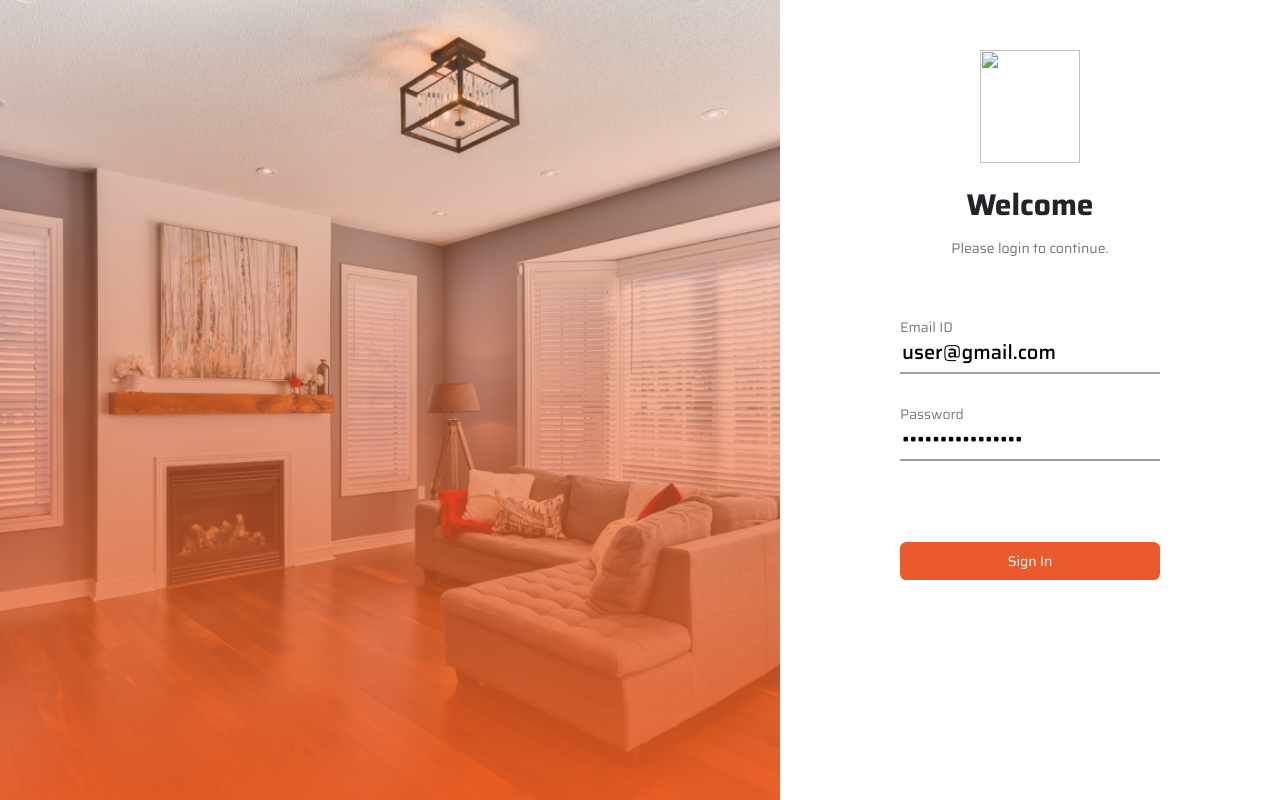
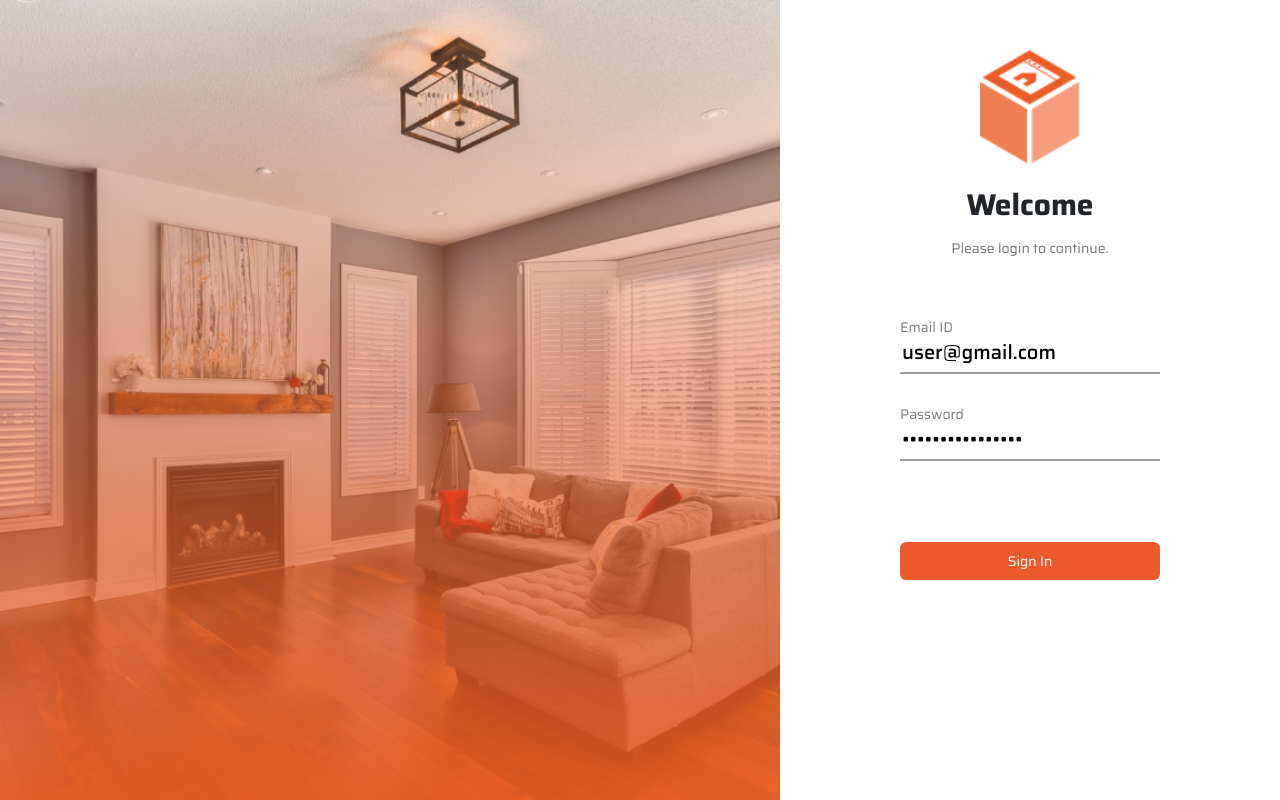
Before and after one commit to shwetakalunge/F-TS-ENGG-Screen1, a plain HTML site: page index.html in a window 1280 px wide. Drawn offline with nearby package versions, Linux system fonts and the light colour scheme; a web font is replaced by a local one.

Commit message:
first commit

```diff
--- a/index.html
+++ b/index.html
@@ -31,7 +31,7 @@
 <div class="left"></div>
  <div class="right">
             <section class="right_block">
-                <img src="../Screen_1/images/logo.png" class="logo_class">
+                <img src="images/logo.png" class="logo_class">
                 <h1>Welcome</h1>
                 <h2>Please login to continue.</h2>
             </section>
```
